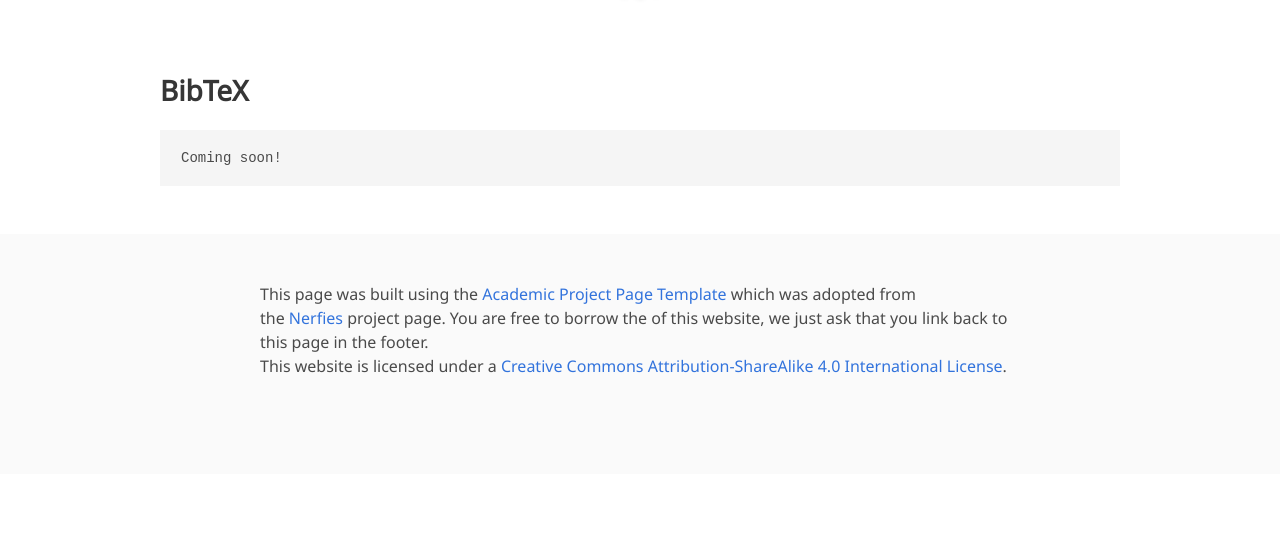
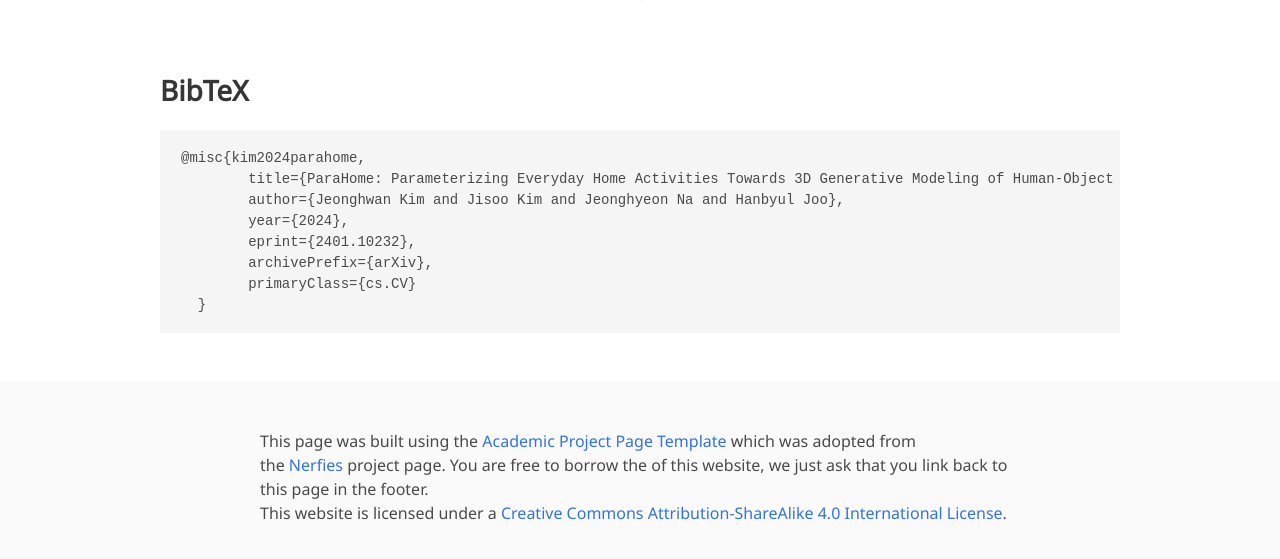
Before and after one commit to jlogkim/parahome, a plain HTML site: page index.html in a window 1280 px wide. Shown: the part 2905-3464 px from the top of the page. Before the commit the page ends 3379 px from the top, so only its background shows below. Drawn offline with nearby package versions, Linux system fonts and the light colour scheme; some icons are missing; a web font is replaced by a local one.

Commit message:
add bibtex

```diff
--- a/index.html
+++ b/index.html
@@ -309,7 +309,14 @@
   <section class="section" id="BibTeX">
     <div class="container is-max-desktop content">
       <h2 class="title">BibTeX</h2>
-      <pre><code>Coming soon!</code></pre>
+      <pre><code>@misc{kim2024parahome,
+        title={ParaHome: Parameterizing Everyday Home Activities Towards 3D Generative Modeling of Human-Object Interactions},
+        author={Jeonghwan Kim and Jisoo Kim and Jeonghyeon Na and Hanbyul Joo},
+        year={2024},
+        eprint={2401.10232},
+        archivePrefix={arXiv},
+        primaryClass={cs.CV}
+  }</code></pre>
     </div>
 </section>
 <!--End BibTex citation -->
```
